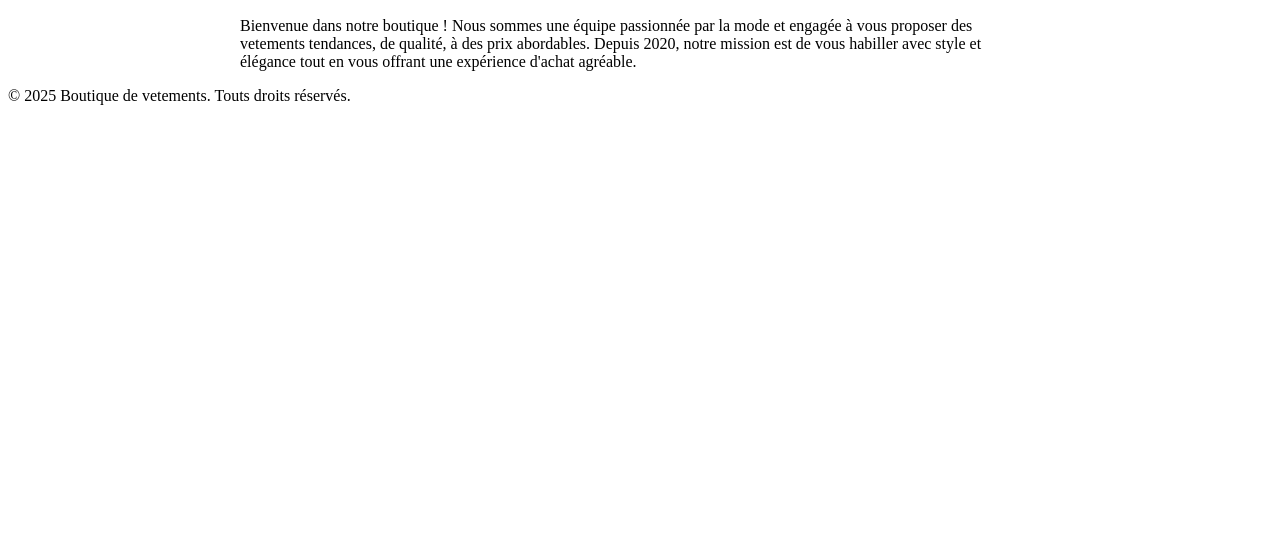
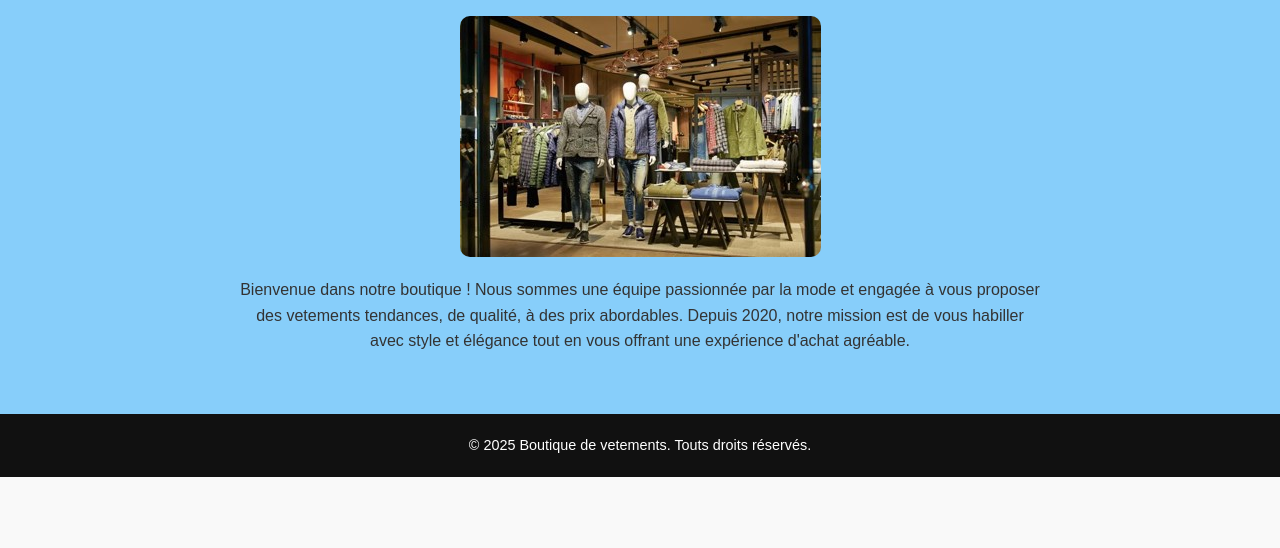
Before and after one commit to Alain077/habillement87, a plain HTML site: page a_propos.html in a window 1280 px wide. Shown: the part 252-800 px from the top of the page. Drawn offline with Linux system fonts and the light colour scheme; files whose address does not match are found by name.

Commit message:
Update a_propos.html

```diff
--- a/a_propos.html
+++ b/a_propos.html
@@ -4,7 +4,7 @@
 	<meta charset="utf-8">
 	<meta name="viewport" content="width=device-width, initial-scale=1">
 	<title>A Propos</title>
-	<link rel="stylesheet" type="text/css" href="styles.style.CSS">
+	<link rel="stylesheet" type="text/css" href="style.CSS">
 </head>
 <body>
 
@@ -23,7 +23,7 @@
 
 	<section class="categories">
 		<h3>A propos de Nous</h3>
-		<img src="images/magasin.jpg" alt="Notre Equipe" style="max-width: 500px; margin: 20px auto; display: block; border-radius: 10px;">
+		<img src="magasin.jpg" alt="Notre Equipe" style="max-width: 500px; margin: 20px auto; display: block; border-radius: 10px;">
 		<p style="max-width: 800px; margin: auto;">Bienvenue dans notre boutique ! Nous sommes une équipe passionnée par la mode  et engagée à vous proposer des vetements tendances, de qualité, à des prix abordables. Depuis 2020, notre mission est de vous habiller avec style et élégance tout en vous offrant une expérience d'achat agréable.</p>
 	</section>
 
```
